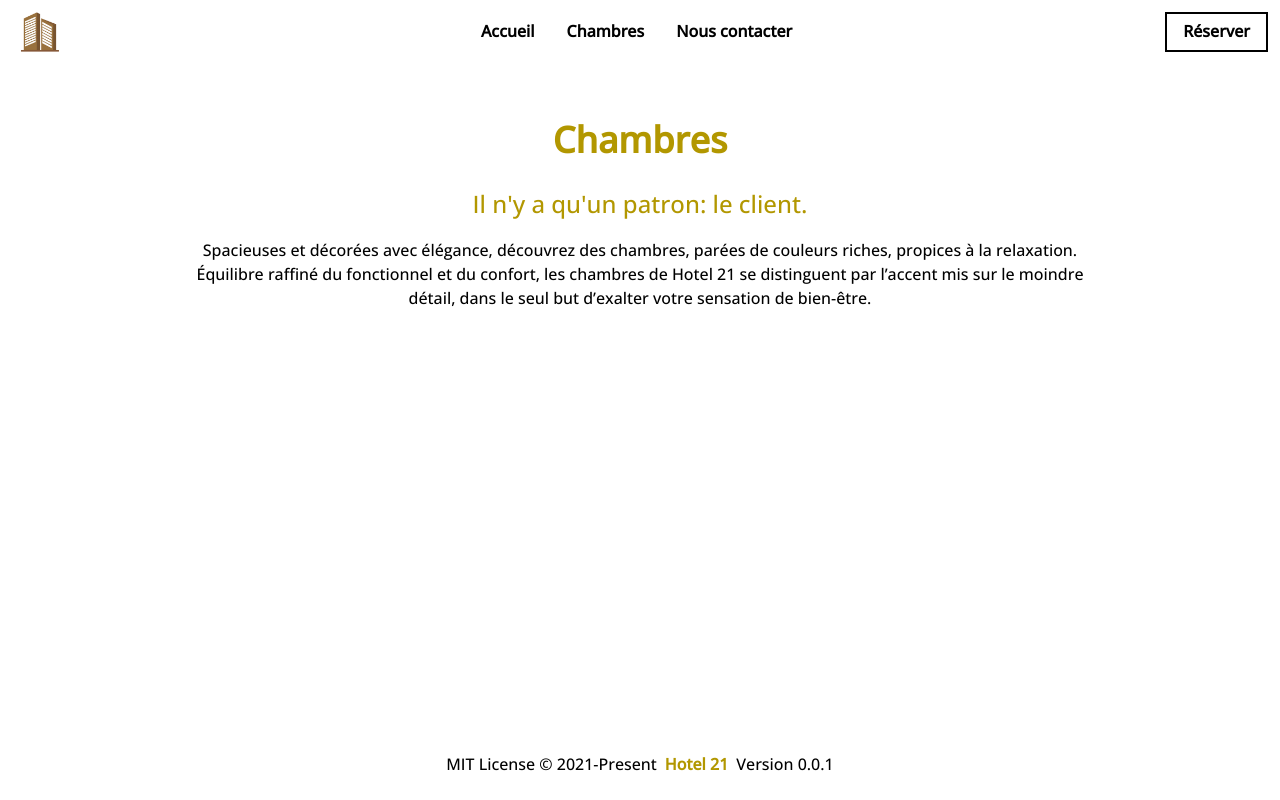
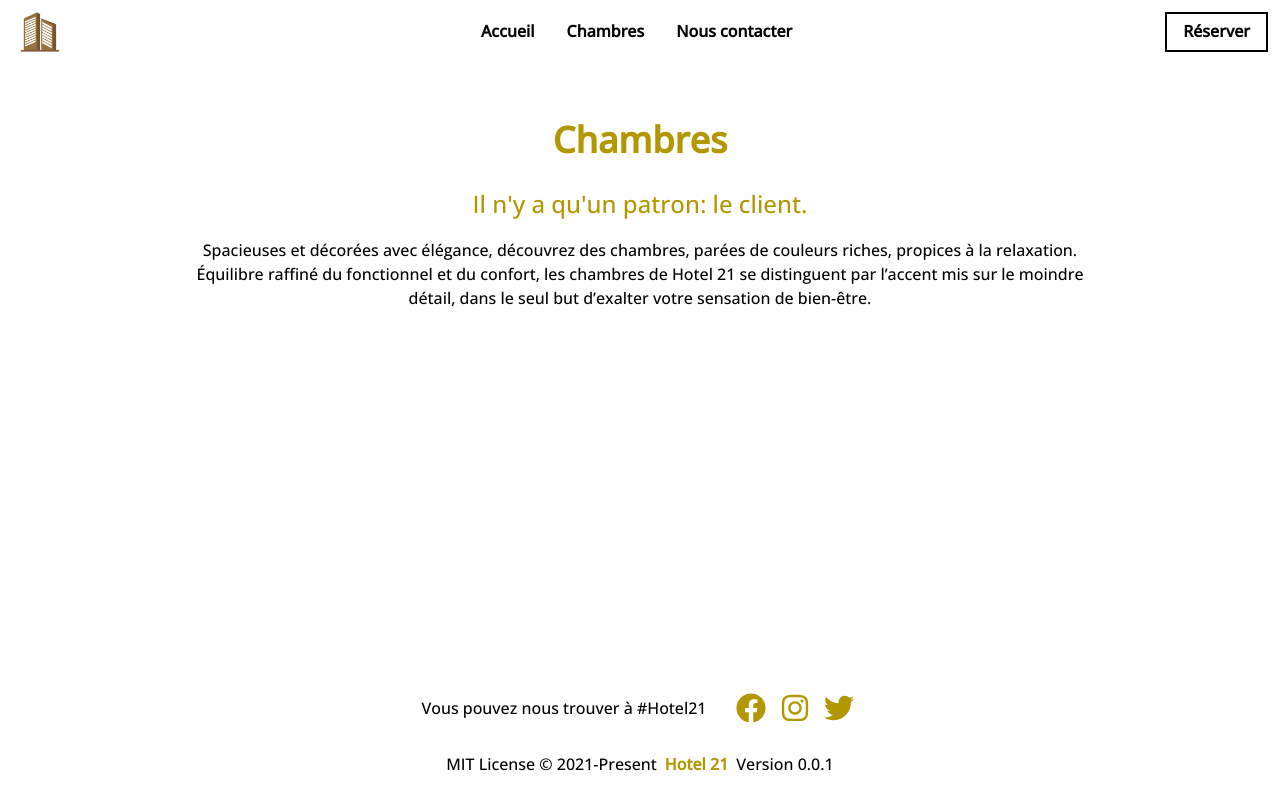
Before and after one commit to nemo256/hotel, a Next.js app: page /chambres in a window 1280 px wide. Built offline with nearby package versions, Linux system fonts and the light colour scheme.

Commit message:
Added links to footer and fixed positioning...

```diff
--- a/src/components/layouts/Footer.js
+++ b/src/components/layouts/Footer.js
@@ -1,8 +1,15 @@
 import {
   Container,
+  Center,
   Text,
-  Link,
+  Stack,
+  Link
 } from '@chakra-ui/react'
+
+// Social links
+import Facebook from './links/Facebook'
+import Twitter from './links/Twitter'
+import Instagram from './links/Instagram'
 
 export default function Footer() {
   return (
@@ -16,10 +23,25 @@ export default function Footer() {
       py={2}
       px={2}
     >
-      <Text
-        py={4}
-        textAlign='center'
+      <Stack spacing={[2, 4]} align='center'>
+        <Stack spacing={[0, 6]} direction={['column', 'row']}>
+          <Center>
+            <Text>
+              Vous pouvez nous trouver à #Hotel21
+            </Text>
+          </Center>
+          <Stack
+            align={'center'}
+            justify={'center'}
+            direction={'row'}
+            spacing={[1, 1, 1, 1, 1, 1]}
           >
+            <Facebook />
+            <Instagram />
+            <Twitter />
+          </Stack>
+        </Stack>
+        <Text pb={4} pt={2} textAlign='center'>
           MIT License © 2021-Present
           <Link
             as='a'
@@ -33,6 +55,7 @@ export default function Footer() {
           </Link>
           Version 0.0.1
         </Text>
+      </Stack>
     </Container>
   )
 }
--- /dev/null
+++ b/src/components/layouts/links/Facebook.js
@@ -0,0 +1,23 @@
+import { FaFacebook } from 'react-icons/fa'
+import { IconButton } from '@chakra-ui/react'
+import Link from 'next/link'
+
+
+export default function Facebook() {
+  return (
+    <Link href='https://facebook.com/hotel21/' passHref>
+      <IconButton
+        aria-label='Facebook Icon'
+        variant='icon'
+        color='primary'
+        isRound
+        icon={ <FaFacebook size='30' p='8'/> }
+        _hover={{
+          transform: 'scale(1.11)',
+          transition: 'all .3s ease'
+        }}
+        _focus={{  }}
+      />
+    </Link>
+  )
+}
--- /dev/null
+++ b/src/components/layouts/links/Instagram.js
@@ -0,0 +1,23 @@
+import { FaInstagram } from 'react-icons/fa'
+import { IconButton } from '@chakra-ui/react'
+import Link from 'next/link'
+
+
+export default function Instagram() {
+  return (
+    <Link href='https://www.instagram.com/hotel21/' passHref>
+      <IconButton
+        aria-label='Twitter Icon'
+        variant='icon'
+        color='primary'
+        isRound
+        icon={ <FaInstagram size='30' p='8'/> }
+        _hover={{
+          transform: 'scale(1.11)',
+          transition: 'all .3s ease'
+        }}
+        _focus={{  }}
+      />
+    </Link>
+  )
+}
--- /dev/null
+++ b/src/components/layouts/links/Twitter.js
@@ -0,0 +1,23 @@
+import { FaTwitter } from 'react-icons/fa'
+import { IconButton } from '@chakra-ui/react'
+import Link from 'next/link'
+
+
+export default function Twitter() {
+  return (
+    <Link href='https://twitter.com/hotel21/' passHref>
+      <IconButton
+        aria-label='Twitter Icon'
+        variant='icon'
+        color='primary'
+        isRound
+        icon={ <FaTwitter size='30' p='8'/> }
+        _hover={{
+          transform: 'scale(1.11)',
+          transition: 'all .3s ease'
+        }}
+        _focus={{  }}
+      />
+    </Link>
+  )
+}
```
Lines whose indentation alone changed are shown as unchanged.
